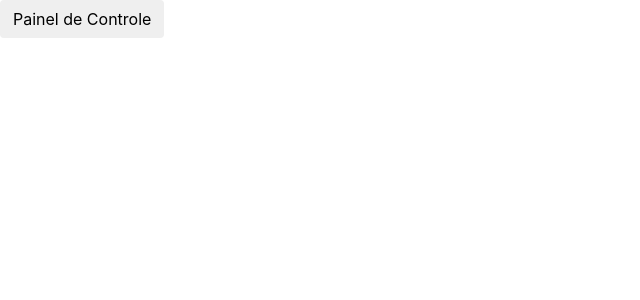
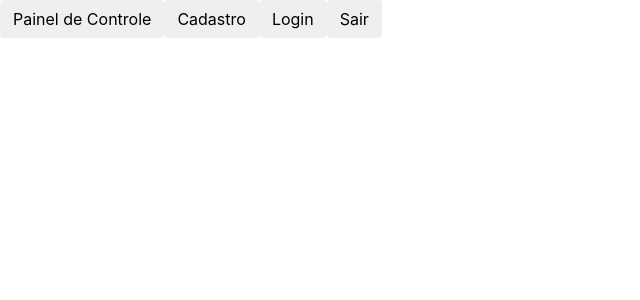
Before and after one commit to JRobsonJr/ProjetoSI1-client, an Angular app: page / in a window 1280 px wide. Shown: the top 300 px of the page, without its empty margins (0-640 px from the left). Built offline with nearby package versions, Linux system fonts and the light colour scheme.

Commit message:
Iniciando implementação da navbar

```diff
--- a/src/app/app.component.html
+++ b/src/app/app.component.html
@@ -16,5 +16,5 @@
 <router-outlet></router-outlet>
 <button type="button" class="btn" routerLink="/produtos">Listar Produtos</button
 -->
-<button type="button" class="btn" routerLink="/painel-de-controle">Painel de Controle</button>
+<app-navbar></app-navbar>
 <router-outlet></router-outlet>
--- a/src/app/app.module.ts
+++ b/src/app/app.module.ts
@@ -14,6 +14,7 @@ import { PainelDeControleModule } from './painel-de-controle/painel-de-controle.
 import { ProdutoModule } from './produto/produto.module';
 import { NavbarComponent } from './navbar/navbar.component';
 import { BsDropdownModule } from 'ngx-bootstrap/dropdown';
+import { AuthService } from "./auth/auth.service";
 
 @NgModule({
   declarations: [AppComponent, NavbarComponent],
@@ -30,7 +31,7 @@ import { BsDropdownModule } from 'ngx-bootstrap/dropdown';
     HttpClientModule,
     BsDropdownModule.forRoot()
   ],
-  providers: [],
+  providers: [AuthService],
   bootstrap: [AppComponent]
 })
 export class AppModule { }
--- a/src/app/navbar/navbar.component.html
+++ b/src/app/navbar/navbar.component.html
@@ -1,3 +1,5 @@
-<p>
-  navbar works!
-</p>
+
+<button type="button" class="btn" routerLink="/painel-de-controle">Painel de Controle</button>
+<button type="button" class="btn" routerLink="/cadastro">Cadastro</button>
+<button type="button" class="btn" routerLink="/login">Login</button>
+<button type="button" class="btn" (click)="logout()">Sair</button>
--- a/src/app/navbar/navbar.component.ts
+++ b/src/app/navbar/navbar.component.ts
@@ -1,4 +1,6 @@
 import { Component, OnInit } from '@angular/core';
+
+import { AuthService } from "../auth/auth.service";
 
 @Component({
   selector: 'app-navbar',
@@ -7,9 +9,16 @@ import { Component, OnInit } from '@angular/core';
 })
 export class NavbarComponent implements OnInit {
 
-  constructor() { }
+  constructor(private authService: AuthService) { }
 
   ngOnInit() {
   }
 
+  logout() {
+    this.authService.logoutAdmin();
+  }
+
+  recuperaNomeAdmin() {
+    return this.authService.recuperaNomeAdmin();
+  }
 }
```
Also changed, not shown: 1 other file (tests, documents, lock files or other folders).
